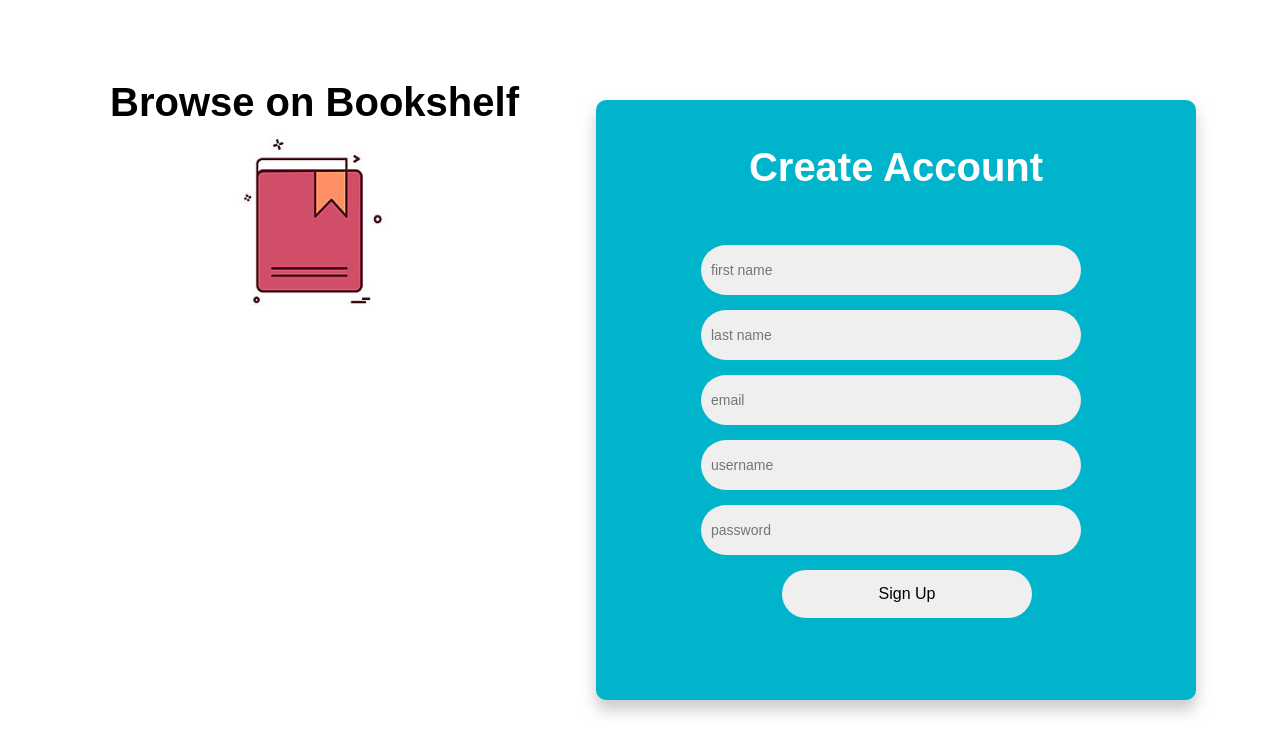
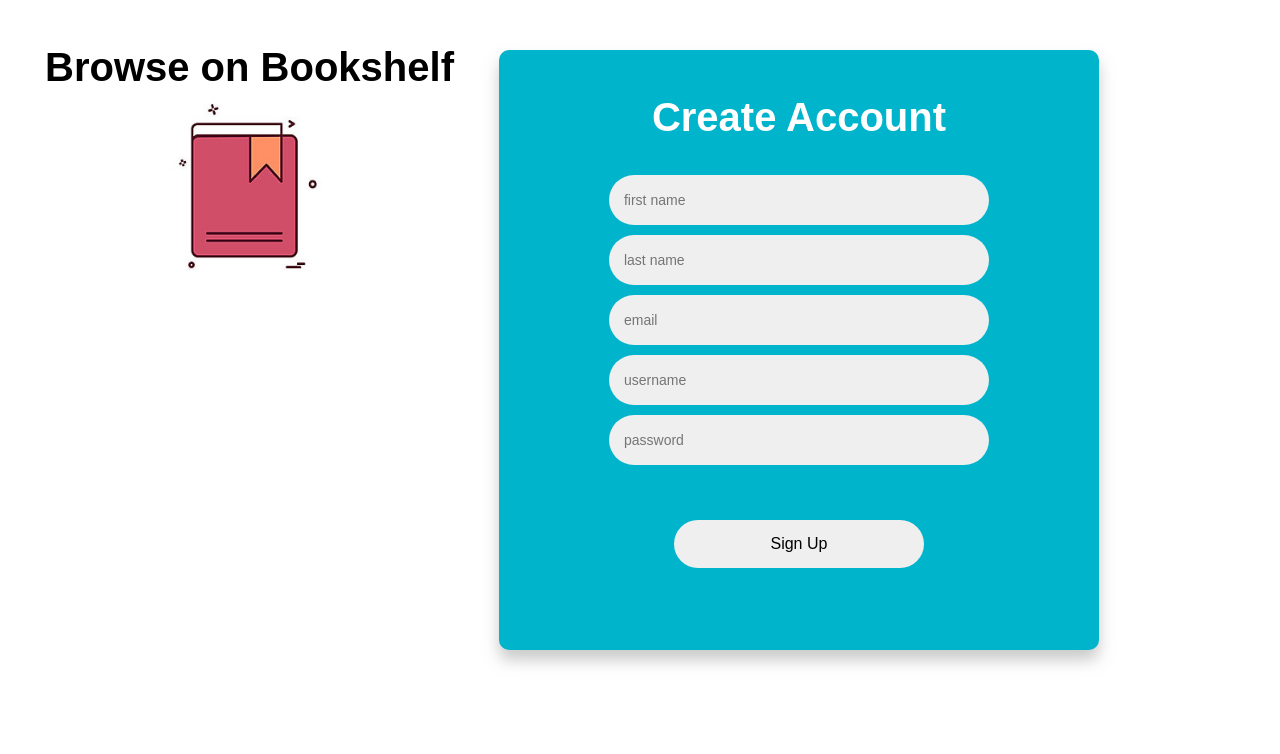
Before and after one commit to yhe4/COMP-324-Project, a website: page static/signup.html in a window 1280 px wide. Drawn offline with Linux system fonts and the light colour scheme.

Commit message:
fixed forms

```diff
--- a/static/signup.html
+++ b/static/signup.html
@@ -10,7 +10,6 @@
 </head>
 
 <body>
-
 <div class = "signup-message">
     <h2 class = "browse-text"> Browse on Bookshelf </h2>
     <a href="login.html" title="book-icon"><img src="images/book-icon1.jpeg" class="book"></a>
@@ -19,43 +18,14 @@
 <form action="/signup" method="post">
     <div class= "form-container-signup">
         <h2 class="signup-text">Create Account </h2>
-
-        <div class="input">
-            <div class="sign-up-input">
-                <input type="text" name="fname" id="newUser-fname" placeholder="first name">
-            </div>
-        </div>
-
-        <div class="input">
-            <div class="sign-up-input">
-                <input type="text" name="lname" id="newUser-lname" placeholder="last name">
-            </div>
-        </div>
-
-
-        <div class="input">
-            <div class="sign-up-input">
-                <input type="text" name="email" id="newUser-email" placeholder="email">
-            </div>
-        </div>
-
-        <div class="input">
-            <div class="sign-up-input">
-                <input type="text" name="username" id="newUser-username" placeholder="username">
-            </div>
-        </div>
-
-        <div class="input">
-            <div class="sign-up-input">
-                <input type="password" name="password" id="newUser-password" placeholder="password">
-            </div>
-        </div>
+        <input type="text" name="fname" id="newUser-fname" placeholder="first name" class="sign-up-input">
+        <input type="text" name="lname" id="newUser-lname" placeholder="last name" class="sign-up-input">
+        <input type="text" name="email" id="newUser-email" placeholder="email" class="sign-up-input">
+        <input type="text" name="username" id="newUser-username" placeholder="username" class="sign-up-input">
+        <input type="password" name="password" id="newUser-password" placeholder="password" class="sign-up-input">
 
         <button class="signup-button" type="submit" name="signup-button" id="signup-button"> Sign Up</button>
-
     </div>
 </form>
-
 </body>
-
 </html>
--- a/static/styles/app.css
+++ b/static/styles/app.css
@@ -223,7 +223,7 @@
 }
 
 .login-submit{
-  margin-top:60px;
+  margin-top:50px;
 }
 
 /* -------------------------------------------------------- */
@@ -347,9 +347,9 @@
 /* ----------- styling signup page ----------- */
 
 .signup-message{
-  padding: 30px;
-  margin-left: 80px;
-  margin-top: 50px;
+  padding:15px;
+  margin: 30px;
+  float: left;
 }
 
 .signup-message .book{
@@ -368,53 +368,44 @@
   font-size: 40px;
 }
 
-.form-container-signup {
+
+
+.form-container-login {
+  margin-top: 50px;
+  padding: 15px;
   width: 600px;
-  height: 600px;
+  height: 400px;
   box-shadow: 0 10px 15px rgba(179, 179, 179, 0.7);
-  position: absolute;
-  top: 50%;
-  left: 70%;
-  transform: translate(-50%, -50%);
   border-radius: 10px;
-  display: flex;
-  flex-direction: column;
-  /*justify-content: space-evenly;*/
-  padding: 15px;
+  display: inline-block;
   background-color: #00B4CC;
   text-align: center;
 }
 
-.form-container-login {
+.form-container-signup {
+  margin-top: 50px;
+  padding: 15px;
   width: 600px;
-  height: 400px;
+  height: 600px;
   box-shadow: 0 10px 15px rgba(179, 179, 179, 0.7);
-  position: absolute;
-  top: 50%;
-  left: 70%;
-  transform: translate(-50%, -50%);
   border-radius: 10px;
-  display: flex;
-  flex-direction: column;
-  /*justify-content: space-evenly;*/
-  padding: 15px;
+  display: inline-block;
   background-color: #00B4CC;
   text-align: center;
 }
 
-
-
-.sign-up-input input{
+.sign-up-input {
   background-color: #efefef;
   border: none;
   height: 50px;
   width: 380px;
   font-size: 14px;
   border-radius: 35px;
-  margin-right: 10px;
-  padding-left: 10px;
-  margin-top: 50px;
-}
+  margin: 5px;
+  padding: 15px;
+ }
+
+
 
 .input {
   text-align: center;
@@ -430,11 +421,8 @@
   height: 48px;
   min-width: 123px;
   width: 250px;
-  align-items: center;
-  justify-content: center;
-  margin-top:55px;
-  margin-left: 171px;
-  margin-right: 10px;
+
+  margin-top:50px;
   border: none;
   border-radius: 24px;
   cursor: pointer;
@@ -448,16 +436,12 @@
 }
 
 .signup-text{
-text-align: center;
-  margin-top: 30px;
+  text-align: center;
+  margin: 30px;
   color: #fff;
   font-size: 40px;
 
 }
-
-.login-submit .login-button:hover{
-    background-color: #ffffff;
-  }
 
 
 /* -------------------------------------------------------- */
```
Also changed, not shown: static/login.html (+2 -11 lines).
